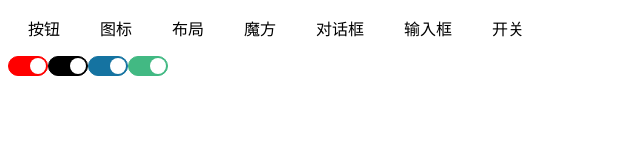
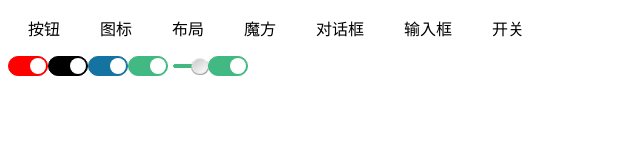
Before and after one commit to mrwdhasd0903/meows-ui, a Vue app: page /switch in a window 1280 px wide. Shown: the top 160 px of the page, without its empty margins (0-640 px from the left). Built offline with nearby package versions, Linux system fonts and the light colour scheme.

Commit message:
新增switch的type:line样式

```diff
--- a/examples/components/switch.vue
+++ b/examples/components/switch.vue
@@ -4,6 +4,9 @@
     <me-switch v-model="active" name="gender" active-color="#000" inactive-color="#fff"></me-switch>
     <me-switch v-model="active" active-color="success" inactive-color="warning"></me-switch>
     <me-switch v-model="active"></me-switch>
+    <me-switch v-model="active" type="line"></me-switch>
+    <me-switch v-model="active"></me-switch>
+
   </div>
 </template>
 
--- a/packages/Switch/src/index.vue
+++ b/packages/Switch/src/index.vue
@@ -3,7 +3,9 @@
     'me-checked':value
   }" @click="handleClick">
     <input class="me-switch__input" type="checkbox" ref="input" :name="name" />
-    <span class="me-switch__core" ref="core">
+    <span class="me-switch__core" :class="[
+    'me-switch-type--'+type
+    ]" ref="core">
       <span class="me-switch__button"></span>
     </span>
   </div>
@@ -15,21 +17,25 @@ export default {
   name: "MeSwitch",
   components: {},
   props: {
+    type: {
+      type: String,
+      default: "default"
+    },
     name: {
       type: String,
-      defualt: ""
+      default: ""
     },
     value: {
       type: Boolean,
-      defualt: false
+      default: false
     },
     activeColor: {
       type: String,
-      defualt: ""
+      default: ""
     },
     inactiveColor: {
       type: String,
-      defualt: ""
+      default: ""
     }
   },
   mounted() {
@@ -44,14 +50,14 @@ export default {
   },
   computed: {
     _activeColor() {
-      if (this.activeColor == null) {
+      if (this.activeColor == "") {
         return themeMap.ordinary;
       }
       let res = themeMap[this.activeColor];
       return res ? res : this.activeColor;
     },
     _inactiveColor() {
-      if (this.inactiveColor == null) {
+      if (this.inactiveColor == "") {
         return themeMap.plain;
       }
       let res = themeMap[this.inactiveColor];
@@ -97,7 +103,7 @@ export default {
     display: inline-block;
     position: relative;
     width: 40px;
-    height: 20px;
+    // height: 20px;
     border: 1px solid #dcdfe6;
     outline: none;
     border-radius: 10px;
@@ -108,13 +114,31 @@ export default {
     vertical-align: middle;
     .me-switch__button {
       position: absolute;
-      top: 1px;
+      // top: 1px;
       left: 1px;
       border-radius: 100%;
       transition: all 0.3s;
       width: 16px;
       height: 16px;
       background-color: #fff;
+    }
+  }
+  .me-switch-type--default {
+    height: 20px;
+    .me-switch__button {
+      top: 1px;
+    }
+  }
+  .me-switch-type--line {
+    height: 4px;
+    width: 30px;
+    margin: 0 5px;
+    .me-switch__button {
+      left: -6px;
+      top: -7px;
+      border: 1px solid rgb(230, 230, 230);
+      background: linear-gradient(145deg, #c7c7c7, #ffffff);
+      box-shadow: 1px 1px 0px #a5a5a5, -1px 1px 0px #b5b5b5;
     }
   }
 }
@@ -126,5 +150,10 @@ export default {
       transform: translateX(20px);
     }
   }
+  .me-switch-type--line {
+    .me-switch__button {
+      transform: translateX(24px);
+    }
+  }
 }
 </style>
```
